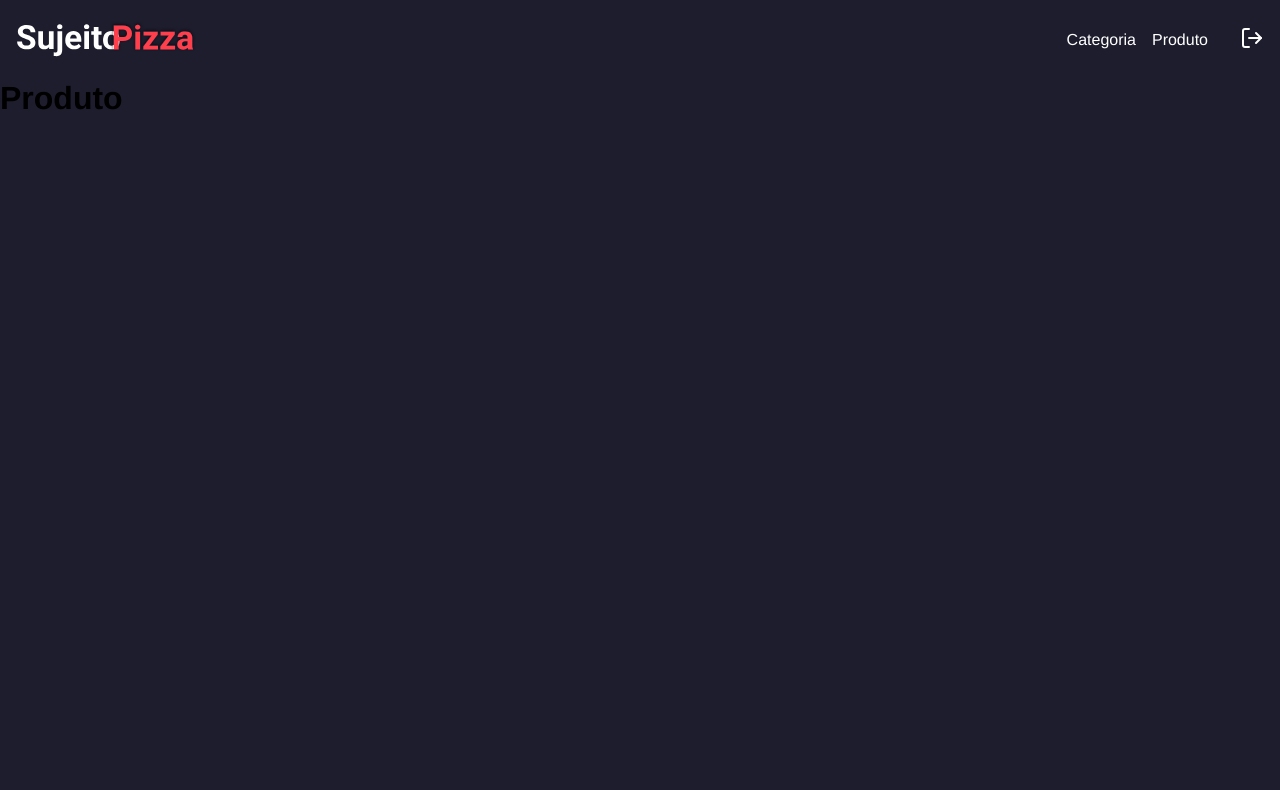
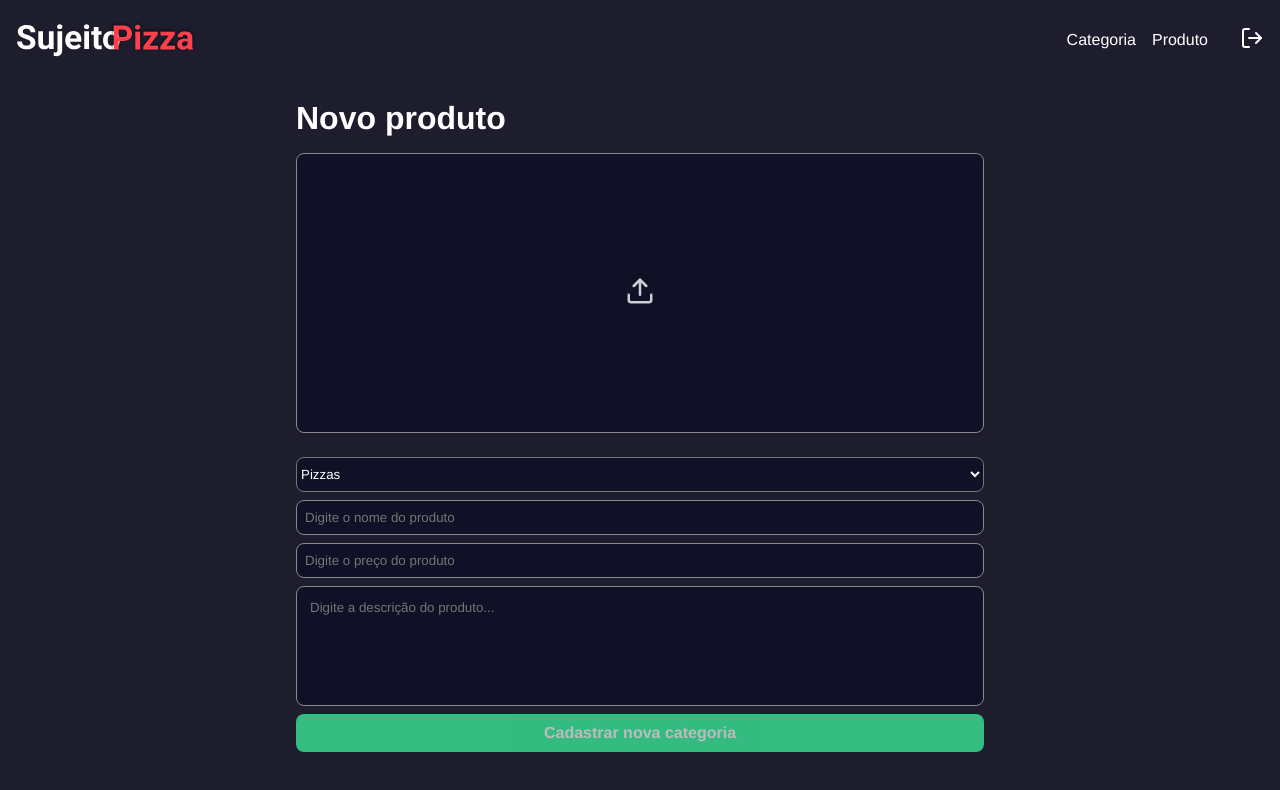
Before and after one commit to TomoriComAncora/frontend, a Next.js app: page /dashboard/product in a window 1280 px wide. Shown: the top 790 px of the page. Built offline with nearby package versions, Linux system fonts and the light colour scheme.

Commit message:
Feat: Form de nova categoria

```diff
--- /dev/null
+++ b/src/app/dashboard/product/components/form/index.tsx
@@ -0,0 +1,86 @@
+"use client";
+import { ChangeEvent, useState } from "react";
+import styles from "./styles.module.scss";
+import { Upload } from "lucide-react";
+import Image from "next/image";
+import { Button } from "@/app/dashboard/components/button";
+
+export function Form() {
+  const [image, setImage] = useState<File>();
+  const [prevImage, setPreveImage] = useState("");
+  async function handleFile(e: ChangeEvent<HTMLInputElement>) {
+    if (e.target.files && e.target.files[0]) {
+      const image = e.target.files[0];
+      console.log(image);
+      if (image.type !== "image/jpeg" && image.type !== "image/png") {
+        console.log("Formato inválido!");
+      }
+      setImage(image);
+      setPreveImage(URL.createObjectURL(image));
+    }
+  }
+
+  return (
+    <main className={styles.container}>
+      <h1>Novo produto</h1>
+
+      <form className={styles.form}>
+        <label className={styles.labelImage}>
+          <span>
+            <Upload size={30} color="#fff" />
+          </span>
+          <input
+            type="file"
+            accept="image/png image/jpeg"
+            required
+            onChange={handleFile}
+          />
+
+          {prevImage && (
+            <Image
+              alt="Imagem de preview"
+              src={prevImage}
+              className={styles.preview}
+              fill={true}
+              quality={100}
+              priority={true}
+            />
+          )}
+        </label>
+
+        <select name="category">
+          <option value={1} key={1}>
+            Pizzas
+          </option>
+          <option value={1} key={1}>
+            Massas
+          </option>
+        </select>
+
+        <input
+          type="text"
+          name="name"
+          placeholder="Digite o nome do produto"
+          required
+          className={styles.input}
+        />
+
+        <input
+          type="text"
+          name="price"
+          placeholder="Digite o preço do produto"
+          required
+          className={styles.input}
+        />
+
+        <textarea
+          name="description"
+          placeholder="Digite a descrição do produto..."
+          required
+          className={styles.input}
+        ></textarea>
+        <Button name="Cadastrar nova categoria" />
+      </form>
+    </main>
+  );
+}
--- /dev/null
+++ b/src/app/dashboard/product/components/form/styles.module.scss
@@ -0,0 +1,81 @@
+.container{
+    max-width: 720px;
+    margin: 20px auto;
+    padding: 0 16px;
+    display: flex;
+    flex-direction: column;
+
+    h1{
+        color: var(--white);
+    }
+}
+
+.form{
+    display: flex;
+    flex-direction: column;
+    margin: 16px 0;
+    gap: 8px;
+
+    select{
+        height: 35px;
+        width: 100%;
+        background-color: var(--dark-900);
+        color: var(--white);
+        border-radius: 8px;
+    }
+
+    textarea{
+        width: 100%;
+        min-height: 120px;
+        resize: none;
+        padding: 13px;
+    }
+}
+
+.labelImage{
+    width: 100%;
+    height: 280px;
+    position: relative;
+    background-color: var(--dark-900);
+    border-radius: 8px;
+    display: flex;
+    flex-direction: column;
+    justify-content: center;
+    align-items: center;
+    cursor: pointer;
+    margin-bottom: 16px;
+    border: 1px solid var(--gray-100);
+
+    input{
+        display: none;
+    }
+
+    span{
+        z-index: 99;
+        opacity: 0.8;
+        transition: all 0.8s;
+
+        &:hover{
+            opacity: 1;
+            transform: scale(1.1);
+        }
+    }
+}
+
+.preview{
+    width: 100%;
+    height: 100%;
+    border-radius: 8px;
+    object-fit: cover;
+}
+
+.input{
+    width: 100%;
+    height: 35px;
+    border: none;
+    background-color: var(--dark-900);
+    padding: 0 8px;
+    border-radius: 8px;
+    border: 1px solid var(--gray-100);
+    color: var(--white);
+}
--- a/src/app/dashboard/product/page.tsx
+++ b/src/app/dashboard/product/page.tsx
@@ -1,7 +1,9 @@
-export default function Product(){
-    return(
-        <main>
-            <h1>Produto</h1>
-        </main>
-    )
+import { Form } from "./components/form";
+
+export default function Product() {
+  return (
+    <main>
+      <Form />
+    </main>
+  );
 }
```
